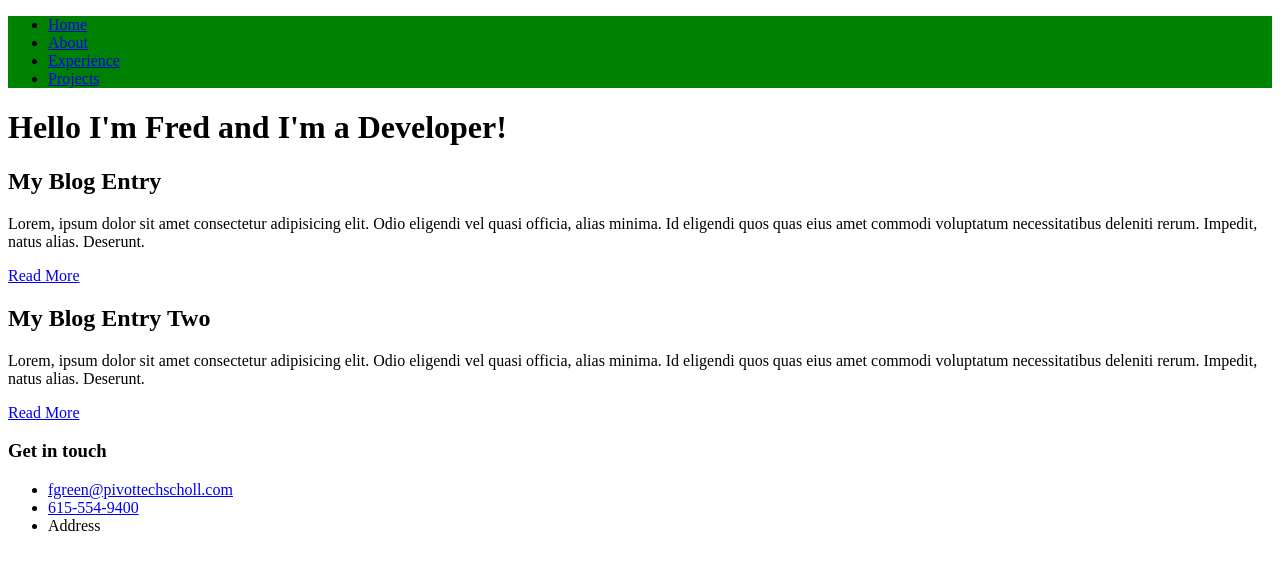
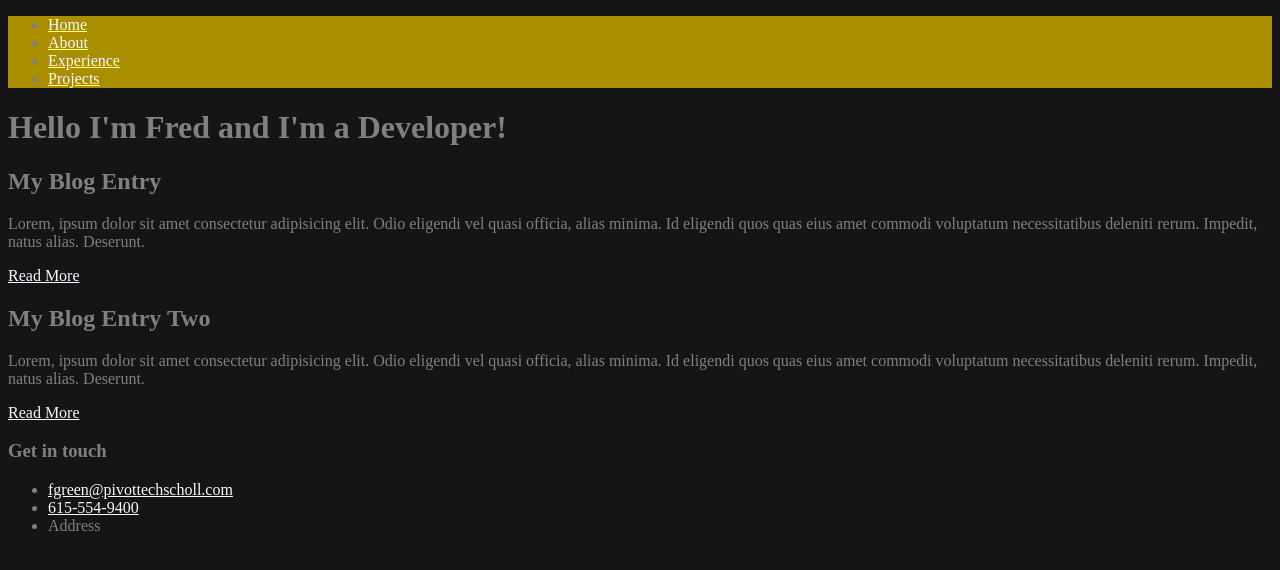
Before and after one commit to fredlgreeniii/my-portfolio-site, a plain HTML site: page index.html in a window 1280 px wide. Drawn offline with Linux system fonts and the light colour scheme.

Commit message:
Update style.css

```diff
--- a/styles/style.css
+++ b/styles/style.css
@@ -1,4 +1,12 @@
+body {
+    background-color: rgb(21, 21, 21);
+    color: grey
+}
+
+a {
+    color: ghostwhite;
+}
 /* Navigation Section */
 nav {
-    background: green;
+    background: rgb(169, 143, 0);
 }
```
